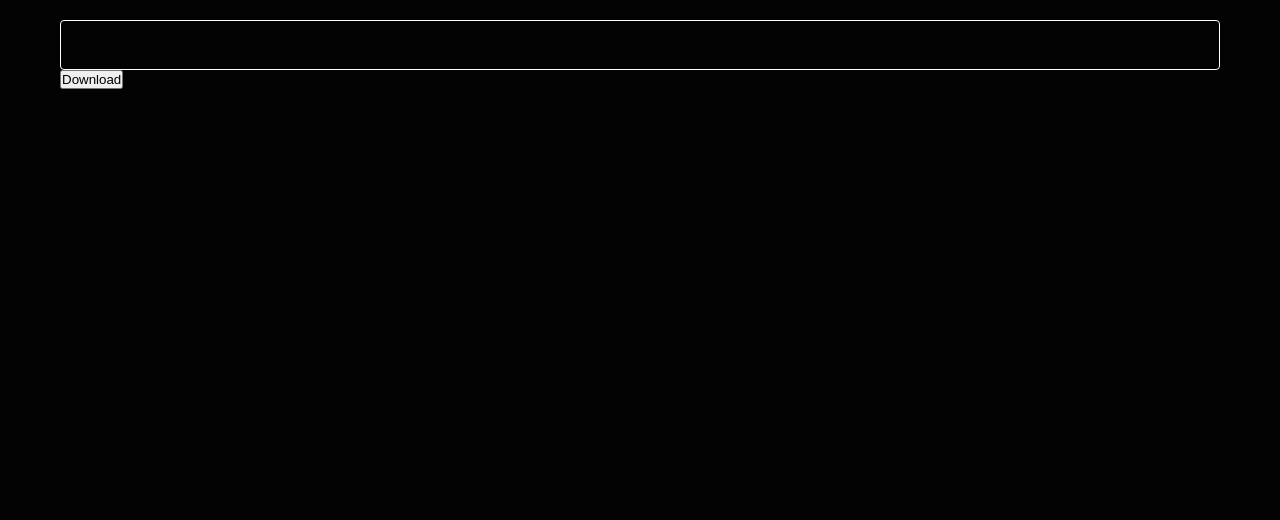
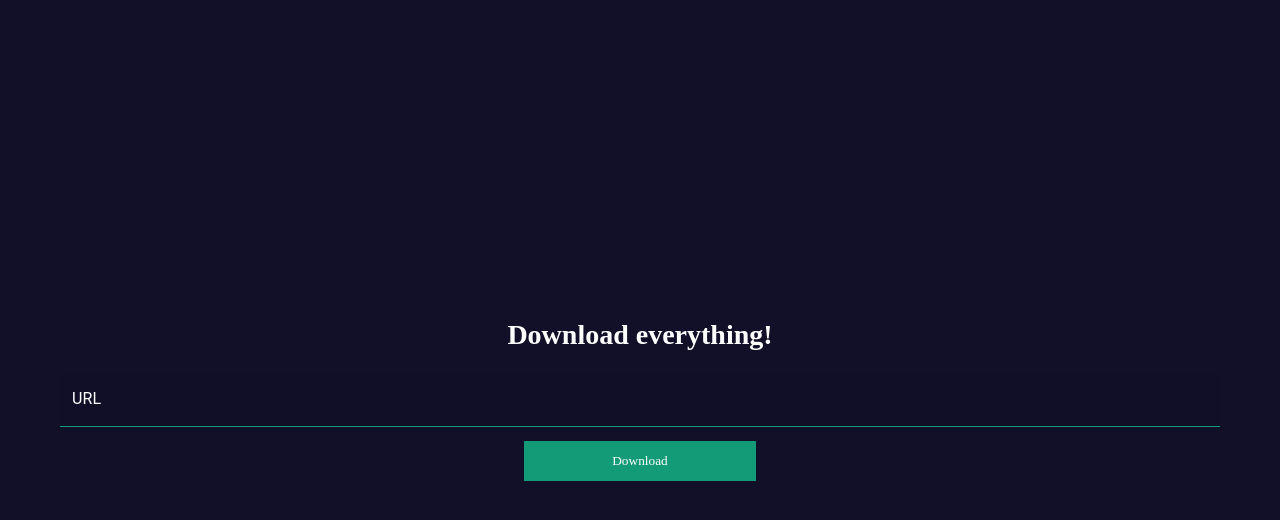
Before and after one commit to barghest0/electron-app, a React app: page / in a window 1280 px wide. Shown: the top 520 px of the page. Built offline with nearby package versions, Linux system fonts and the light colour scheme.

Commit message:
Initial components stylization

```diff
--- a/index.ts
+++ b/index.ts
@@ -1,7 +1,6 @@
 const { app, BrowserWindow } = require('electron');
 
 const path = require('path');
-const __dirname = path.resolve()
 
 const createWindow = () => {
   const window = new BrowserWindow({
--- a/package.json
+++ b/package.json
@@ -8,7 +8,8 @@
     "test": "echo \"Error: no test specified\" && exit 1",
     "dev": "webpack serve --config webpack.dev.js",
     "build:react": "webpack --config webpack.prod.js",
-    "build:app": "yarn build:react && electron ."
+    "build:electron": "electron .",
+    "build:app": "yarn build:react && build:electron"
   },
   "repository": {
     "type": "git",
--- a/src/components/Button/Button.style.ts
+++ b/src/components/Button/Button.style.ts
@@ -1,5 +1,20 @@
+import theme from 'shared/styles/theme';
 import styled from 'styled-components';
 
-const Button = styled.button``;
+const Button = styled.button`
+  border: none;
+  background-color: ${theme.second};
+  color: ${theme.white};
+  font-family: Poppins;
+  padding: 5px;
+  cursor: pointer;
+  transition: all 0.2s linear;
+  width: 100%;
+  height: 100%;
+
+  :hover {
+    filter: brightness(1.2);
+  }
+`;
 
 export { Button };
--- a/src/components/TextField/TextField.tsx
+++ b/src/components/TextField/TextField.tsx
@@ -25,10 +25,12 @@ const TextField: FC<Props> = ({
   touched,
   placeholder,
   type,
+  label,
+  variant
 }) => {
   return (
     <S.TextField>
-      <MUITextField name={name} onChange={onChange} value={value} />
+      <MUITextField name={name} onChange={onChange} variant={variant} value={value} label={label} />
     </S.TextField>
   );
 };
--- a/src/pages/Main/Main.style.ts
+++ b/src/pages/Main/Main.style.ts
@@ -2,14 +2,41 @@ import styled from 'styled-components';
 
 import { container } from 'shared/styles/mixins';
 
-const Main = styled.div`
-  padding: 20px 0;
-`;
+const Main = styled.div``;
 
 const Container = styled.div`
   ${container}
 `;
 
-const Form = styled.form``;
+const Title = styled.h1`
+  margin-bottom: 20px;
+  text-align: center;
+`;
 
-export { Main, Container, Form };
+const Content = styled.div`
+  min-height: 100vh;
+  display: flex;
+  justify-content: center;
+  align-items: center;
+  flex-direction: column;
+`;
+
+const Form = styled.form`
+  width: 100%;
+  display: flex;
+  flex-direction: column;
+  align-items: center;
+`;
+
+const FormField = styled.div`
+  margin-bottom: 20px;
+  width: 100%;
+`;
+
+const FormSubmit = styled.div`
+  width: 20%;
+  min-width: 80px;
+  height: 40px;
+`;
+
+export { Main, Container, Form, FormField, FormSubmit, Content, Title };
--- a/src/pages/Main/Main.tsx
+++ b/src/pages/Main/Main.tsx
@@ -22,13 +22,27 @@ const Main = () => {
     initialValues: initialUrlValues,
     onSubmit: onUrlFormSubmit,
   });
+
   return (
     <S.Main>
       <S.Container>
-        <S.Form onSubmit={handleSubmit}>
-          <TextField name="url" onChange={handleChange} value={values.url} />
-          <Button>Download</Button>
-        </S.Form>
+        <S.Content>
+          <S.Title>Download everything!</S.Title>
+          <S.Form onSubmit={handleSubmit}>
+            <S.FormField>
+              <TextField
+                name="url"
+                onChange={handleChange}
+                variant="filled"
+                label="URL"
+                value={values.url}
+              />
+            </S.FormField>
+            <S.FormSubmit>
+              <Button type="submit">Download</Button>
+            </S.FormSubmit>
+          </S.Form>
+        </S.Content>
       </S.Container>
     </S.Main>
   );
--- a/src/shared/mui/mui-theme.ts
+++ b/src/shared/mui/mui-theme.ts
@@ -44,6 +44,16 @@ const MUItheme = createTheme({
       ],
     },
 
+    MuiFilledInput: {
+      styleOverrides: {
+        root: {
+          '&:before': {
+            borderBottom: `1px solid ${theme.border}`,
+          },
+        },
+      },
+    },
+
     MuiInput: {
       styleOverrides: {
         root: {
@@ -78,7 +88,7 @@ const MUItheme = createTheme({
         },
         notchedOutline: {
           transition: 'all 0.2s linear',
-          borderColor: theme.border,
+          borderColor: theme.white,
         },
       },
     },
--- a/src/shared/styles/theme.ts
+++ b/src/shared/styles/theme.ts
@@ -1,9 +1,9 @@
 const theme = {
   white: '#fff',
-  main: '#030303',
-  second: '#fff',
+  main: '#121029',
+  second: '#139a77',
   black: '#000',
-  border: '#fff',
+  border: '#139a77',
   dark: '#030303',
 };
 
```
